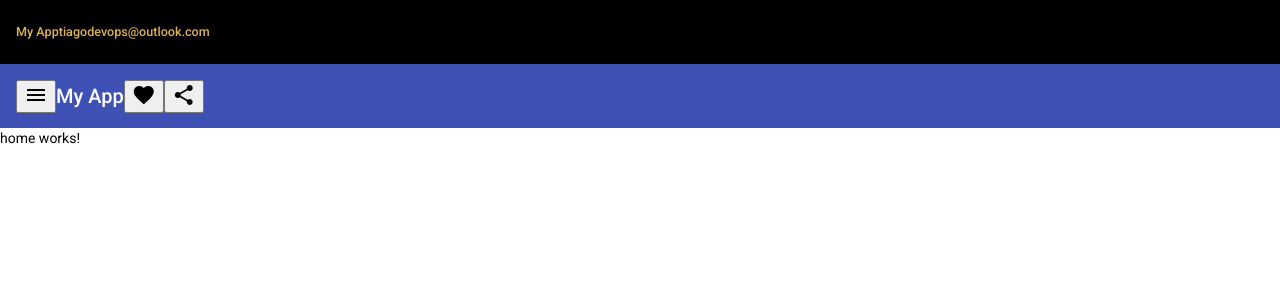
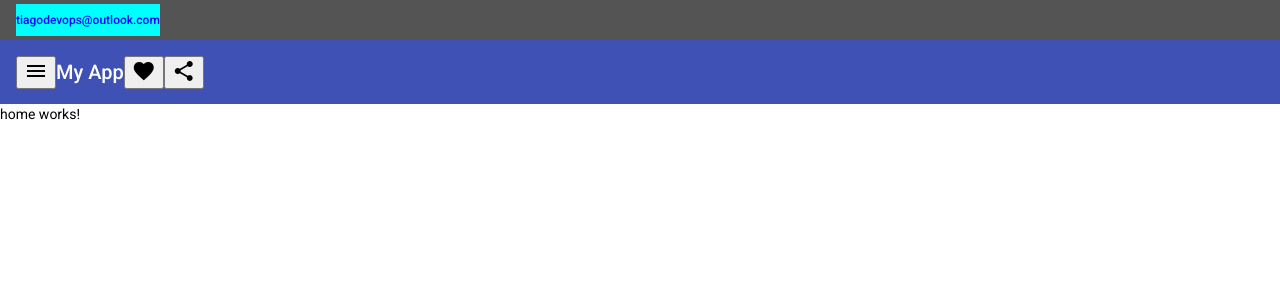
Before and after one commit to realTiagoJames/TiagoDevops-Frontend, an Angular app: page / in a window 1280 px wide. Shown: the top 300 px of the page. Built offline with nearby package versions, Linux system fonts and the light colour scheme.

Commit message:
Ajustando a Tarja Superior

```diff
--- a/src/app/components/templates/main/main.component.css
+++ b/src/app/components/templates/main/main.component.css
@@ -1,5 +1,14 @@
 .tarja1{
-  background-color: black;
-  color: #DCB252;
-  font-size: 90%;
+  background-color: #545454;
+  height: 5%;
+
 }
+.tarja1texto{
+ position: relative;
+ font-size: 60%;
+ background-color: aqua;
+ display: block;
+ margin-left: auto;
+ margin-right: auto;
+ color: blue;
+}
--- a/src/app/components/templates/main/main.component.html
+++ b/src/app/components/templates/main/main.component.html
@@ -1,8 +1,8 @@
 
 <mat-toolbar class="tarja1">
-  <span>My App</span>
-  <span class="example-spacer"></span>
-  <a>tiagodevops@outlook.com</a>
+  <div>
+  <a class="tarja1texto">tiagodevops@outlook.com</a>
+  </div>
 </mat-toolbar>
 <mat-toolbar color="primary">
   <button mat-icon-button class="example-icon" aria-label="Example icon-button with menu icon">
```
